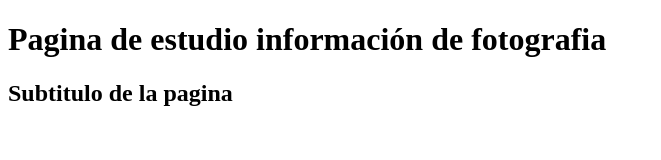
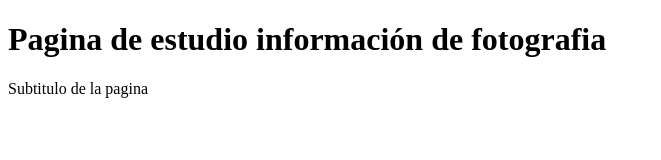
Before and after one commit to ClaudioGandini/Mi-Pagina-Web-2, a plain HTML site: page index.html in a window 1280 px wide. Shown: the whole page, without its empty margins (0-661 px from the left). Drawn offline with Linux system fonts and the light colour scheme.

Commit message:
el subitulo ahora es un parrafo
ahora no es un subtitulo sino un párrafo

```diff
--- a/index.html
+++ b/index.html
@@ -9,7 +9,7 @@
 
         <body>
             <h1>Pagina de estudio información de fotografia</h1>
-            <h2>Subtitulo de la pagina</h2>
+            <p>Subtitulo de la pagina</p>
         </body>
 
     </html>
```
